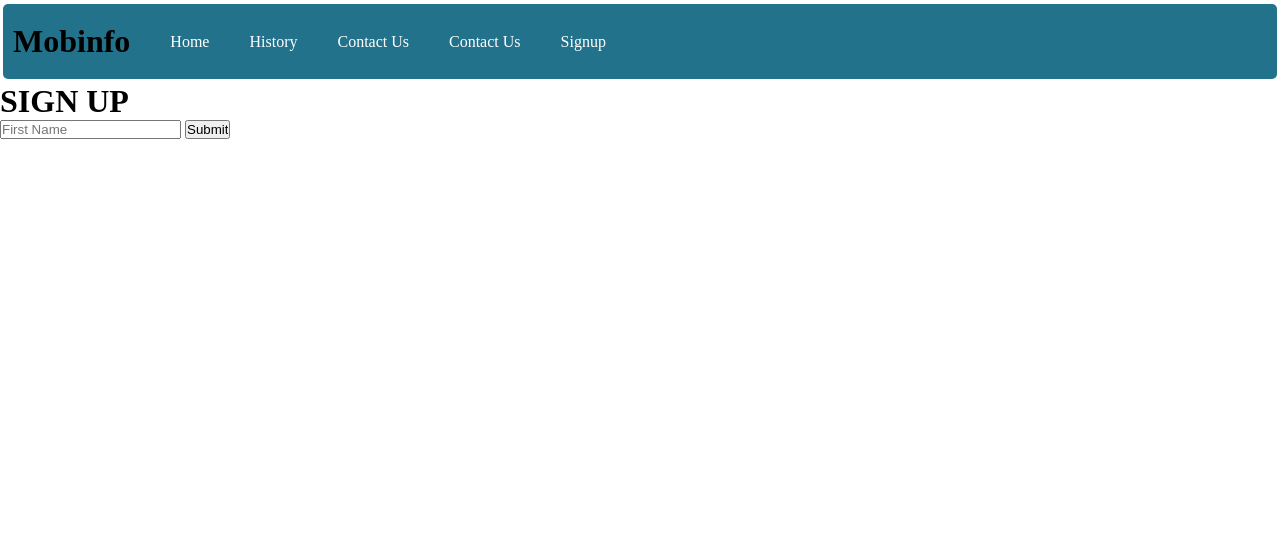
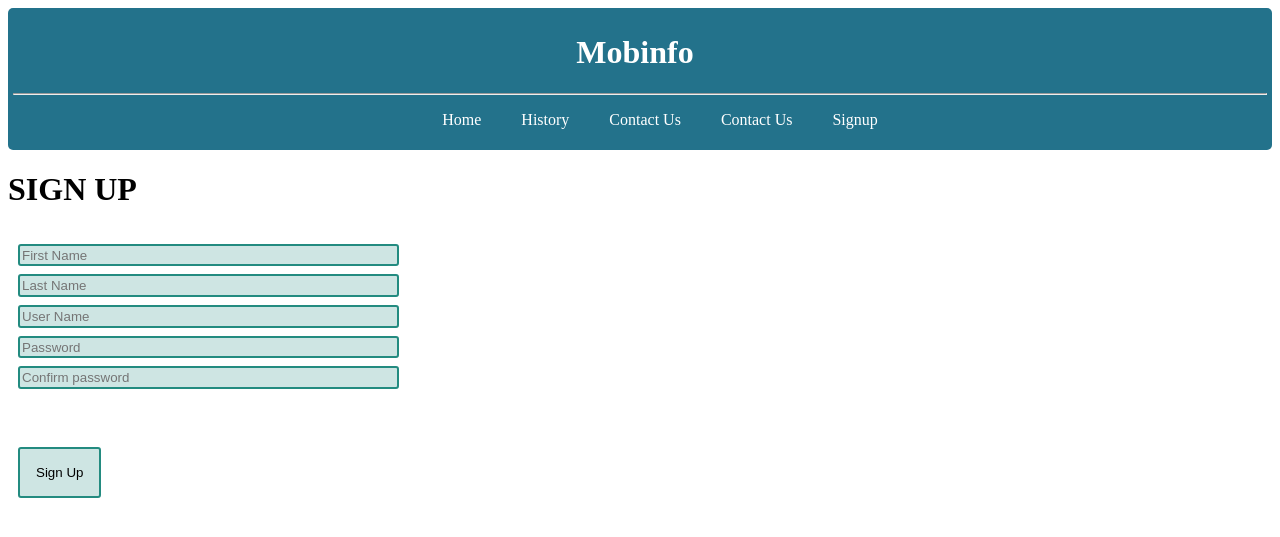
Before and after one commit to Mobinfo-devs/mobinfo-web, a Flask app: page /signup in a window 1280 px wide. Shown: the top 537 px of the page. Run offline with Flask 2, Linux system fonts and the light colour scheme.

Commit message:
changed styles and added some signup features

```diff
--- a/static/main.css
+++ b/static/main.css
@@ -1,18 +1,15 @@
-*{
+/* *{
     margin: 0;
     padding: 0;
-}
+} */
 header{
     background-color: hsl(194, 60%, 34%);;
-    height: 75px;
-    display: flex;
-    align-items: center;
+    /* height: 75px; */
+    /* display: flex; */
+    /* align-items: center; */
     border-radius: 5px;
-    margin: 4px 3px;
+    padding: 5px;
 
-}
-.home{
-    color: gold;
 }
 
 
@@ -30,7 +27,7 @@ header li{
 header li:hover{
     opacity: 0.5;
 }
-header ul li a{
+a{
     color: white;
     text-decoration: none;
 }
@@ -39,25 +36,10 @@ header h1{
     margin-left: 10px;
     margin-right: 20px;
 }
-.image{
-    text-align: center;
-    margin: 5px 0px;
-}
-
-.homecontainer{
-    border: 2px solid black;
-    margin: 5px;
-}
-.homecontainer h1{
-    text-align: center;
-    color: rgb(255, 136, 0);
-    background-color: #a76b3c;
-    margin: 7px;
-}
-.icecream{
+/* .icecream{
     display: flex;
     background-image: url(/images/icecream-blur.jpg);
-}
+} */
 
 .icecream div{
     margin: auto;
@@ -77,3 +59,16 @@ footer{
     margin: 4px 3px;
 
 }
+
+
+.site-name
+{
+    width: 100%;
+    text-align: center;
+}
+
+.navbar
+{
+    width: 100%;
+    align-items: center;
+}
--- a/templates/layout.html
+++ b/templates/layout.html
@@ -9,14 +9,20 @@
   </head>
   <body>
     <header>
-        <h1> Mobinfo </h1>
+      <div class="site-name">
+        <a href="#"> <h1> Mobinfo </h1> </a>
+      </div>
+      <hr>
+      <div class="navbar">
         <ul>
-            <li> <a class="/" href="main.html">Home</a> </li>
-            <li> <a href="/">History</a> </li>
-            <li> <a href="/" >Contact Us</a> </li>
-            <li> <a href="/">Contact Us</a> </li>
-            <li> <a href="/signup">Signup</a> </li>
-        </ul>
+          <li> <a href="/">Home</a> </li>
+          <li> <a href="/">History</a> </li>
+          <li> <a href="/" >Contact Us</a> </li>
+          <li> <a href="/">Contact Us</a> </li>
+          <li> <a href="/signup">Signup</a> </li>
+      </ul>
+      </div>
+
     </header>
 
     {% block main_body %} {% endblock %}
--- a/templates/signup.html
+++ b/templates/signup.html
@@ -1,10 +1,39 @@
 {% extends "layout.html" %}
 
 {% block main_body %}
+<style>
+    form
+    {
+        padding: 10px;
+    }
+    input
+    {
+        background-color:  hsla(174, 60%, 34%, 0.219);
+        border: 2px solid hsl(174, 60%, 34%);
+        border-radius: 3px;
+    }
+    input[type="text"], input[type="password"]
+    {
+        width: 30%;
+        height: 1.25em;
+        margin-top: 4px;
+        margin-bottom: 4px;
+    }
+    input[type="submit"]
+    {
+        padding: 1.2em;
+    }
+</style>
 <h1> SIGN UP </h1>
 
 <form action="/signup" method="GET">
-    <input autocomplete="off" name="firstname" placeholder="First Name" type="text" maxlength="30">
-    <input type="submit">
+    <input autocomplete="off" name="firstname" placeholder="First Name" type="text" maxlength="30" required> <br>
+    <input autocomplete="off" name="lastname" placeholder="Last Name" type="text" maxlength="30" required> <br>
+    <input autocomplete="off" name="username" placeholder="User Name" type="text" maxlength="20" required> <br>
+    <input autocomplete="off" name="password" placeholder="Password" type="password" maxlength="255" required> <br>
+    <input autocomplete="off" name="password2" placeholder="Confirm password" type="password" maxlength="255" required>
+    <br><br>
+    <br><br>
+    <input type="submit" value="Sign Up">
 </form>
 {% endblock %}
```
